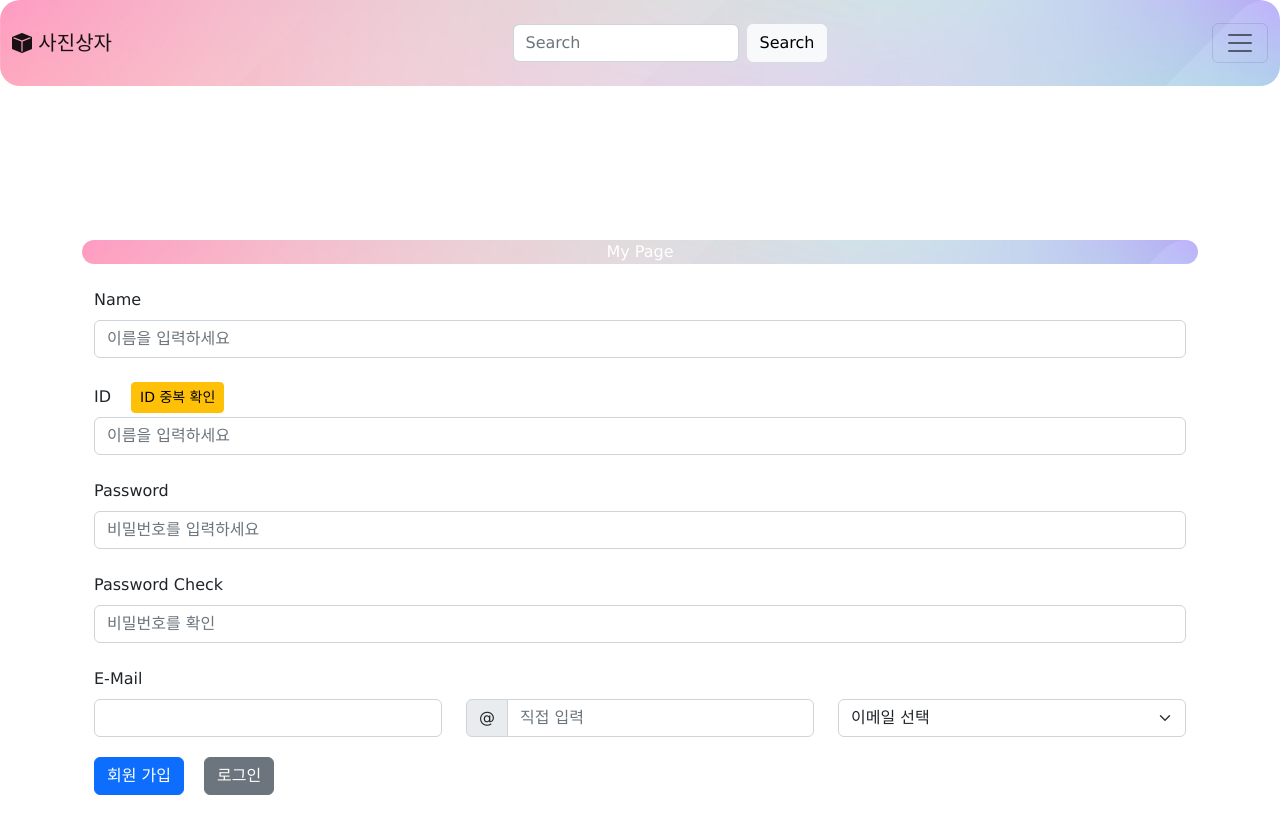
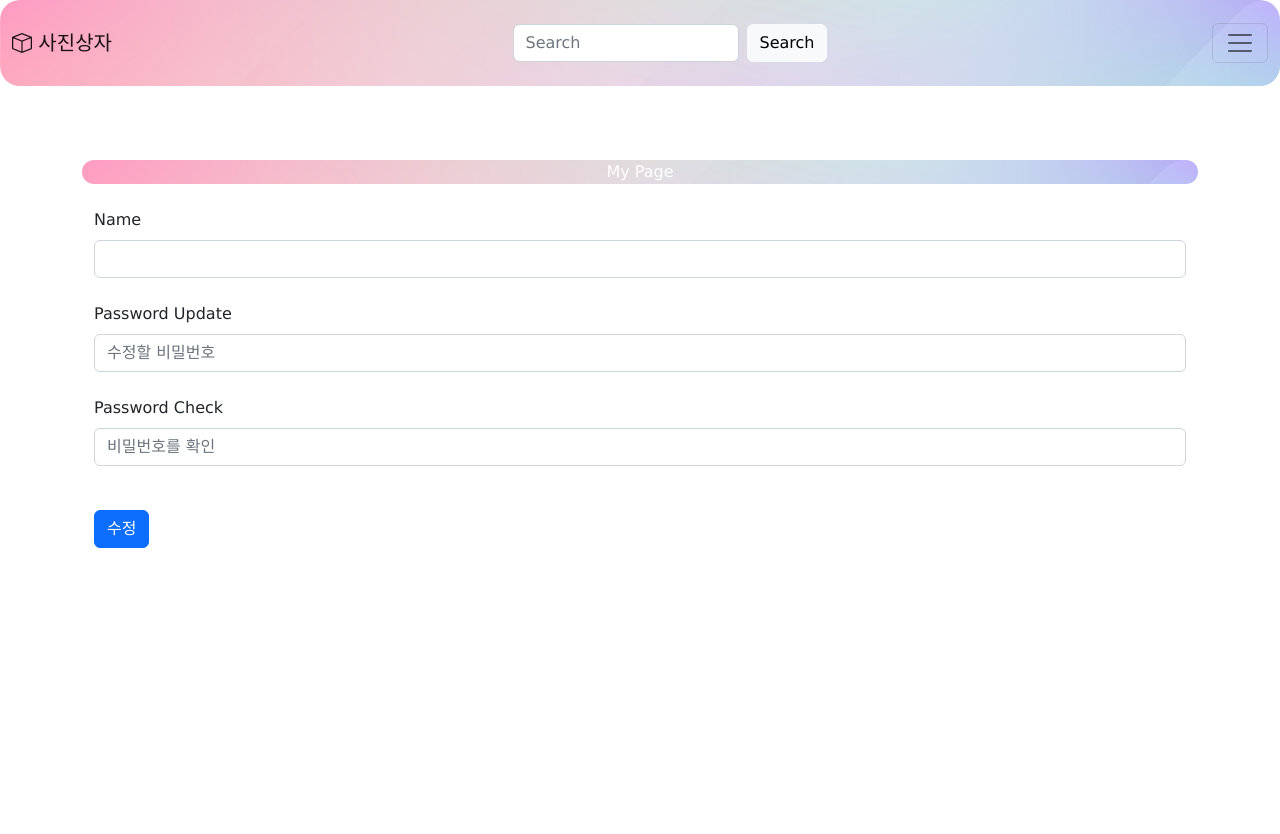
Before and after one commit to qufehfdl/PhotoBox, a Vue app: page /mypage in a window 1280 px wide. Shown: the top 834 px of the page. Built offline with nearby package versions, Linux system fonts and the light colour scheme.

Commit message:
5/21 login 여부에 따라 컴포넌트 조정

```diff
--- a/src/App.vue
+++ b/src/App.vue
@@ -40,6 +40,6 @@ export default {
 
 #main {
   position: absolute;
-  top: 30%;
+  top: 20%;
 }
 </style>
--- a/src/components/Join.vue
+++ b/src/components/Join.vue
@@ -56,10 +56,6 @@ import axios from 'axios';
 export default {
     data() {
         return {
-            user: {
-                name: 'John Doe',
-                age: 30
-            }
         }
     },
     methods: {
@@ -118,6 +114,5 @@ export default {
 #login p {
     text-align: center;
     margin: auto;
-    color: aliceblue;
 }
 </style>
--- a/src/components/Login.vue
+++ b/src/components/Login.vue
@@ -84,7 +84,6 @@ export default {
 #login p {
   text-align: center;
   margin: auto;
-  color: aliceblue;
 }
 
 .row button {
--- a/src/components/MyPage.vue
+++ b/src/components/MyPage.vue
@@ -6,54 +6,70 @@
             </div>
             <div class="col-md-12 mb-4">
                 <label for="name" class="form-label">Name</label>
-                <input type="text" class="form-control" id="name" ref="name" placeholder="이름을 입력하세요">
+                <input type="text" class="form-control" id="name" ref="name" :placeholder="$store.state.user_name">
             </div>
             <div class="col-md-12 mb-4">
-                <label for="id" class="form-label">ID</label>
-                <input type="text" class="form-control" id="id" ref="id" placeholder="이름을 입력하세요" style="float: left;">
-                <button type="button" class="btn btn-warning btn-sm" style="margin-left: 20px; ">ID 중복 확인</button>
-            </div>
-            <div class="col-md-12 mb-4">
-                <label for="password" class="form-label">Password</label>
-                <input type="password" class="form-control" id="password" ref="password" placeholder="비밀번호를 입력하세요">
+                <label for="password" class="form-label">Password Update</label>
+                <input type="password" class="form-control" id="password" ref="password" placeholder="수정할 비밀번호">
             </div>
             <div class="col-md-12 mb-4">
                 <label for="password-confirm" class="form-label">Password Check</label>
                 <input type="password" class="form-control" id="password-confirm" ref="password_confirm"
                     placeholder="비밀번호를 확인">
             </div>
-            <label class="form-label">E-Mail</label>
-            <div class="col-md-4">
-                <input type="text" class="form-control" id="autoSizingInput">
-            </div>
-            <div class="col-md-4">
-                <div class="input-group">
-                    <div class="input-group-text">@</div>
-                    <input type="text" class="form-control" id="autoSizingInputGroup" ref="email" placeholder="직접 입력">
-                </div>
-            </div>
-            <div class="col-md-4">
-                <label class="visually-hidden" for="autoSizingSelect">Preference</label>
-                <select class="form-select" id="autoSizingSelect" @change="updateEmailInput">
-                    <option value="" selected>이메일 선택</option>
-                    <option value="naver.com">naver.com</option>
-                    <option value="daum.net">daum.net</option>
-                    <option value="gmail.com">gmail.com</option>
-                    <option value="hanmail.net">hanmail.net</option>
-                    <option value="nate.com">nate.com</option>
-                </select>
-            </div>
             <div style="margin-top: 20px; margin-bottom: 20px;">
-                <button type="button" class="btn btn-primary" @click="join">회원 가입</button>
-                <button type="button" class="btn btn-secondary" style="margin-left: 20px;">로그인</button>
+                <button type="button" class="btn btn-primary" @click="user_update">수정</button>
             </div>
         </div>
     </div>
 </template>
 
 <script>
+import axios from 'axios';
 export default {
+    data() {
+        return {
+            name: '',
+            password: '',
+        }
+    },
+    props: {
 
+    },
+    methods: {
+        user_update() {
+            const name = this.$refs.name.value;
+            const password = this.$refs.password.value;
+            const password_check = this.$refs.password_confirm.value;
+            if (password !== password_check) {
+                alert('비밀번호가 달라용')
+                this.$router.push('/mypage');
+                return;
+            }
+
+            axios.post('/root/mypage', {
+                user_id: this.$store.state.user_id,
+                user_name: name,
+                user_password: password,
+            })
+                .then(response => {
+                    const userData = {
+                        user_id: response.data.user_id,
+                        user_name: response.data.user_name,
+                        user_login: true,
+                    };
+                    sessionStorage.setItem("user_id", userData.user_id);
+                    sessionStorage.setItem("user_name", userData.user_name);
+                    sessionStorage.setItem("user_login", userData.user_login);
+                    this.$store.commit('updateUser', userData);
+                    this.$router.push("/mypage");
+                    alert("수정 완료");
+                })
+                .catch(error => {
+                    console.log(error);
+                });
+        },
+    },
 }
 </script>
 
@@ -70,6 +86,5 @@ export default {
 #login p {
     text-align: center;
     margin: auto;
-    color: aliceblue;
 }
 </style>
--- a/src/views/Top.vue
+++ b/src/views/Top.vue
@@ -2,7 +2,7 @@
   <nav class="navbar bg-body-tertiary fixed-top">
     <div class="container-fluid">
       <!-- 메인아이콘 -->
-      <a class="navbar-brand" @click="$router.push({ name: 'home' })"><i class="bi bi-box-fill"></i> 사진상자</a>
+      <a class="navbar-brand" @click="$router.push({ name: 'home' })"><i class="bi bi-box"></i> 사진상자</a>
       <!-- 토글 버튼 -->
       <div id="side_button1" v-show="isMobile1">
         <button class="navbar-toggler" type="button" data-bs-toggle="offcanvas" data-bs-target="#offcanvasNavbar"
@@ -25,19 +25,21 @@
       <!-- 사이드바 시작 -->
       <div class="offcanvas offcanvas-start" tabindex="-1" id="offcanvasNavbar" aria-labelledby="offcanvasNavbarLabel">
         <div class="offcanvas-header">
-          <h5 class="offcanvas-title" id="offcanvasNavbarLabel"><i class="bi bi-box-fill"></i> 사진상자</h5>
-          <span v-if="$store.state.user_login == true">
+          <h5 class="offcanvas-title" id="offcanvasNavbarLabel"><i class="bi bi-box"></i> 사진상자</h5>
+          <span v-if="$store.state.user_login != null">
             {{ $store.state.user_name }}님 안녕하세요
           </span>
           <span v-if="$store.state.user_login == null">
-            <h3><i class="bi bi-person-add" @click="$router.push({ name: 'login' })"></i></h3>
+            <h1><i class="bi bi-person-add" @click="$router.push({ name: 'login' })"></i></h1>
           </span>
           <button type="button" class="btn-close" data-bs-dismiss="offcanvas" aria-label="Close"></button>
         </div>
         <div class="offcanvas-body">
           <ul class="navbar-nav justify-content-end flex-grow-1 pe-3">
             <li class="nav-item" v-if="$store.state.user_login == true">
-              <a class="nav-link active" aria-current="page" href="#" @click="$router.push({ name: 'mypage' })">마이페이지</a>
+              <div class="stack_box mb-3"><i class="bi bi-boxes"></i> 상자 쌓기</div>
+              <div class="stack_box mb-3"><a class="nav-link active" aria-current="page"
+                  @click="$router.push({ name: 'mypage' })">마이페이지</a></div>
             </li>
             <li class="nav-item dropdown">
               <a class="nav-link dropdown-toggle" href="#" role="button" data-bs-toggle="dropdown" aria-expanded="false">
@@ -92,6 +94,10 @@
             </li>
           </ul>
         </div>
+        <div>
+          <button v-if="$store.state.user_login != null" type="button" class="btn btn-danger" @click="logout"
+            style="width: 100%;">로그아웃</button>
+        </div>
       </div>
     </div>
   </nav>
@@ -118,6 +124,12 @@ export default {
     checkWindowSize() {
       this.isMobile1 = window.innerWidth <= 532; // Adjust the breakpoint as needed
       this.isMobile2 = window.innerWidth >= 533; // Adjust the breakpoint as needed
+    },
+    logout() {
+      sessionStorage.removeItem("user_id");
+      sessionStorage.removeItem("user_name");
+      sessionStorage.removeItem("user_login");
+      location.href = '/';
     }
   },
   computed: {},
@@ -147,4 +159,16 @@ export default {
 .offcanvas-header span h3 {
   margin-left: 180px;
 }
+
+.stack_box {
+  background-image: url('../assets/stack.jpg');
+  background-repeat: no-repeat;
+  background-size: cover;
+  border-radius: 20px;
+  min-height: 50px;
+  display: flex;
+  align-items: center;
+  justify-content: center;
+  text-align: center;
+}
 </style>
```
Also changed, not shown: 1 other file (tests, documents, lock files or other folders).
